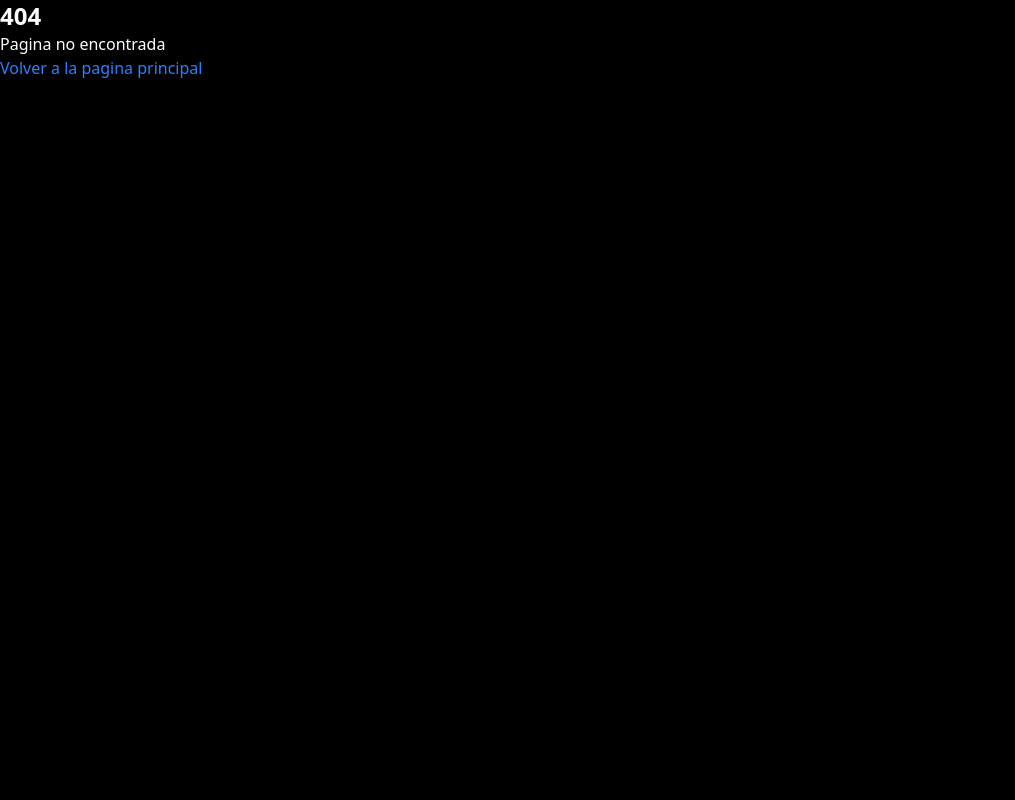
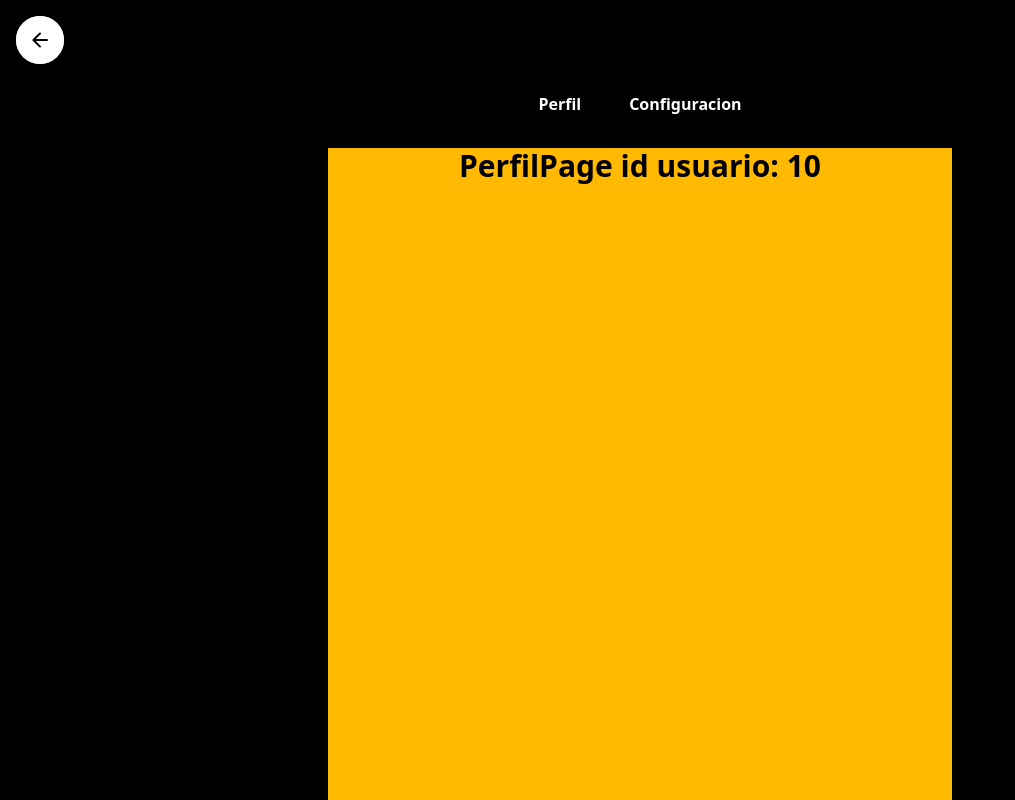
Before and after one commit to julicode10/curso-react-19, a React (Vite) app in the folder 0-teoria/: page /rutas-anidadas/perfil/10 in a window 1280 px wide. Before the commit this address had no page. Shown: the top 800 px of the page, without its empty margins (0-1015 px from the left). Built offline with nearby package versions, Linux system fonts and the light colour scheme.

Commit message:
search params y rutas dinamicas

```diff
--- a/0-teoria/src/components/CardList.jsx
+++ b/0-teoria/src/components/CardList.jsx
@@ -2,6 +2,8 @@ import { Icon } from "@iconify/react/dist/iconify.js";
 import { Link } from "react-router-dom";
 
 export const CardList = () => {
+  const urlImage =
+    "https://cdn.pixabay.com/photo/2016/11/21/06/53/beautiful-natural-image-1844362_640.jpg";
   const temasTeoria = [
     {
       title: "hook useEffect",
@@ -9,7 +11,11 @@ export const CardList = () => {
     },
     {
       title: "imagenes",
-      to: "/imagenes",
+      to: `/imagenes?src=${urlImage}`,
+    },
+    {
+      title: "rutas anidadas",
+      to: "/rutas-anidadas",
     },
   ];
   return (
--- a/0-teoria/src/components/ui/buttons/BtnVolver.jsx
+++ b/0-teoria/src/components/ui/buttons/BtnVolver.jsx
@@ -6,7 +6,7 @@ export const BtnVolver = () => {
 
   return (
     <button
-      onClick={() => navigate(-1)}
+      onClick={() => navigate("/")}
       className="absolute top-4 left-4 bg-white text-black hover:bg-[#f2f2f2] p-3 rounded-full shadow-lg cursor-pointer"
     >
       <Icon icon="material-symbols:arrow-back-rounded" width="24" height="24" />
--- /dev/null
+++ b/0-teoria/src/pages/ConfiguracionPage.jsx
@@ -0,0 +1,9 @@
+import { BtnVolver } from "../components/ui/buttons/BtnVolver";
+export const ConfiguracionPage = () => {
+  return (
+    <div className="h-screen bg-amber-400 text-black">
+      <BtnVolver />
+      <h1 className="text-3xl font-bold text-center">ConfiguracionPage</h1>
+    </div>
+  );
+};
--- a/0-teoria/src/pages/ImagenesPage.jsx
+++ b/0-teoria/src/pages/ImagenesPage.jsx
@@ -1,6 +1,9 @@
+import { useSearchParams } from "react-router-dom";
 import imagenlocal from "../assets/mormonas.jpg";
 import { BtnVolver } from "../components/ui/buttons/BtnVolver";
 export const ImagenesPage = () => {
+  const [searchParams] = useSearchParams();
+  const src = searchParams.get("src");
   return (
     <main className="max-w-3xl mx-auto p-6 space-y-10 ">
       <BtnVolver />
@@ -13,10 +16,7 @@ export const ImagenesPage = () => {
       </section>
       <section className="space-y-2">
         <h2 className="text-xl font-semibold">Imagen desde url externa</h2>
-        <img
-          src="https://encrypted-tbn0.gstatic.com/images?q=tbn:ANd9GcSLONT3RnBtMVFVk0zt9Qb8FU0PmC18Jtngmg&s"
-          alt="imagen local"
-        />
+        <img src={src} alt="imagen externa" loading="lazy" />
       </section>
 
       <section className="space-y-2">
--- /dev/null
+++ b/0-teoria/src/pages/PerfilPage.jsx
@@ -0,0 +1,13 @@
+import { BtnVolver } from "../components/ui/buttons/BtnVolver";
+import { useParams } from "react-router-dom";
+export const PerfilPage = () => {
+  const { id } = useParams();
+  return (
+    <div className="h-screen bg-amber-400 text-black">
+      <BtnVolver />
+      <h1 className="text-3xl font-bold text-center">
+        PerfilPage id usuario: {id}
+      </h1>
+    </div>
+  );
+};
--- /dev/null
+++ b/0-teoria/src/pages/RutasAnidadasPage.jsx
@@ -0,0 +1,37 @@
+import { NavLink, Outlet, useParams } from "react-router-dom";
+import { BtnVolver } from "../components/ui/buttons/BtnVolver";
+
+export const RutasAnidadasPage = () => {
+  const id = 20;
+  return (
+    <div className="p-6 max-w-2xl mx-auto space-y-6">
+      <BtnVolver />
+      <h2 className="text-3xl font-bold  text-center">Panel de Usuario</h2>
+      <nav className="flex gap-4 justify-center">
+        <NavLink
+          className={({ isActive }) =>
+            isActive
+              ? "px-4 py-2 rounded-lg bg-gray-100 text-gray-700 hover:bg-indigo-100"
+              : "px-4 py-2 rounded-lg bg-black text-white font-semibold shadow"
+          }
+          to={`perfil/${id}`}
+        >
+          Perfil
+        </NavLink>
+        <NavLink
+          className={({ isActive }) =>
+            isActive
+              ? "px-4 py-2 rounded-lg bg-gray-100 text-gray-700 hover:bg-indigo-100"
+              : "px-4 py-2 rounded-lg bg-black text-white font-semibold shadow"
+          }
+          to="configuracion"
+        >
+          Configuracion
+        </NavLink>
+      </nav>
+      <section>
+        <Outlet />
+      </section>
+    </div>
+  );
+};
--- a/0-teoria/src/routers/router.jsx
+++ b/0-teoria/src/routers/router.jsx
@@ -1,9 +1,13 @@
-import { BrowserRouter, Routes, Route } from "react-router-dom";
+import { BrowserRouter, Routes, Route, Navigate } from "react-router-dom";
 import { Home } from "../pages/Home";
 import { Login } from "../pages/Login";
 import { NotFound } from "../pages/NotFound";
 import { UseEffectPage } from "../pages/UseEffectPage";
 import { ImagenesPage } from "../pages/ImagenesPage";
+import { RutasAnidadasPage } from "../pages/RutasAnidadasPage";
+import { PerfilPage } from "../pages/PerfilPage";
+import { ConfiguracionPage } from "../pages/ConfiguracionPage";
+
 export const MyRouter = () => (
   <BrowserRouter>
     <Routes>
@@ -11,6 +15,12 @@ export const MyRouter = () => (
       <Route path="/login" element={<Login />} />
       <Route path="/useffect" element={<UseEffectPage />} />
       <Route path="/imagenes" element={<ImagenesPage />} />
+      <Route path="/rutas-anidadas" element={<RutasAnidadasPage />}>
+        {/* el index es el componente que se muestra cuando la ruta es /rutas-anidadas */}
+        <Route index element={<Navigate to="perfil/10" replace />} />
+        <Route path="perfil/:id" element={<PerfilPage />} />
+        <Route path="configuracion" element={<ConfiguracionPage />} />
+      </Route>
       <Route path="*" element={<NotFound />} />
     </Routes>
   </BrowserRouter>
```
